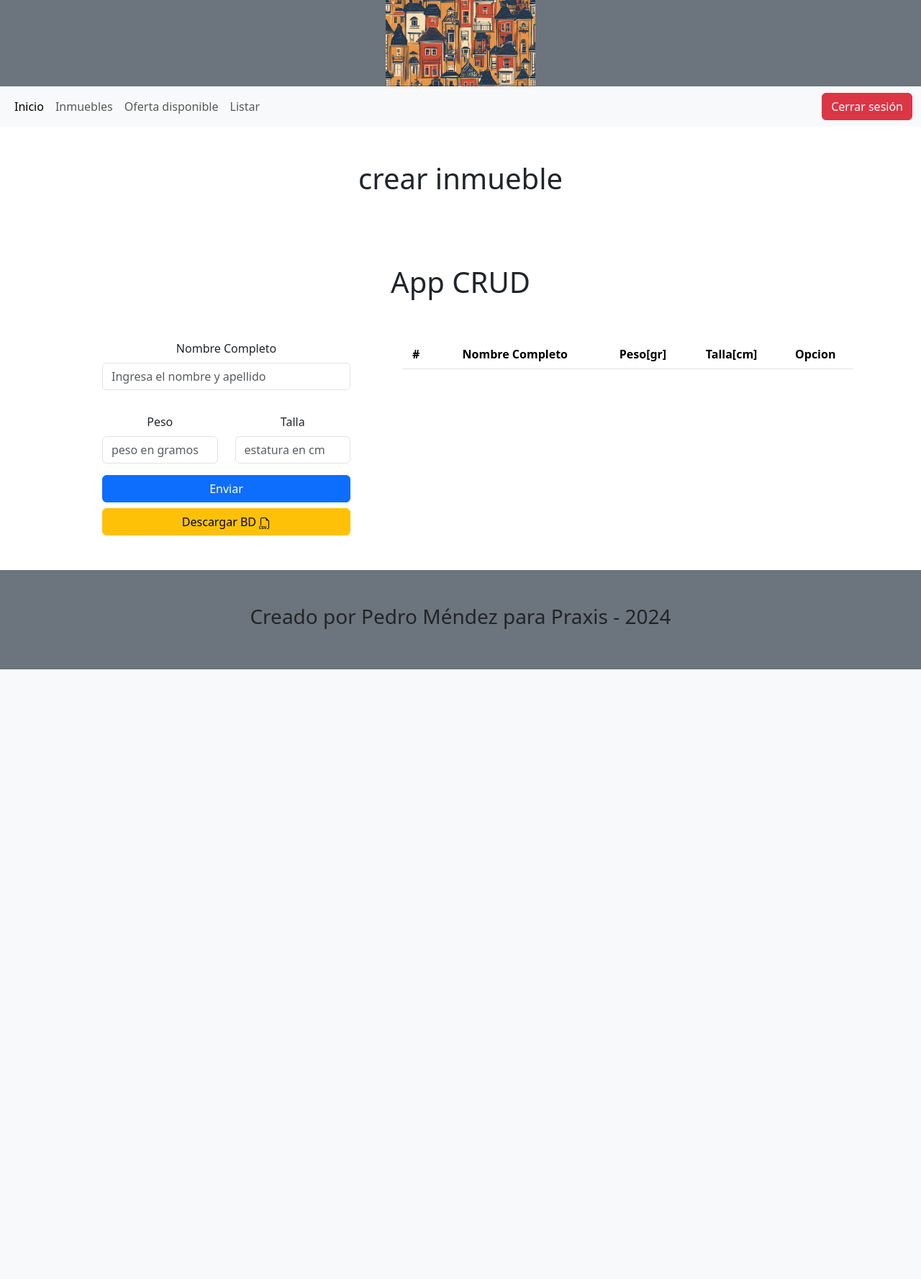
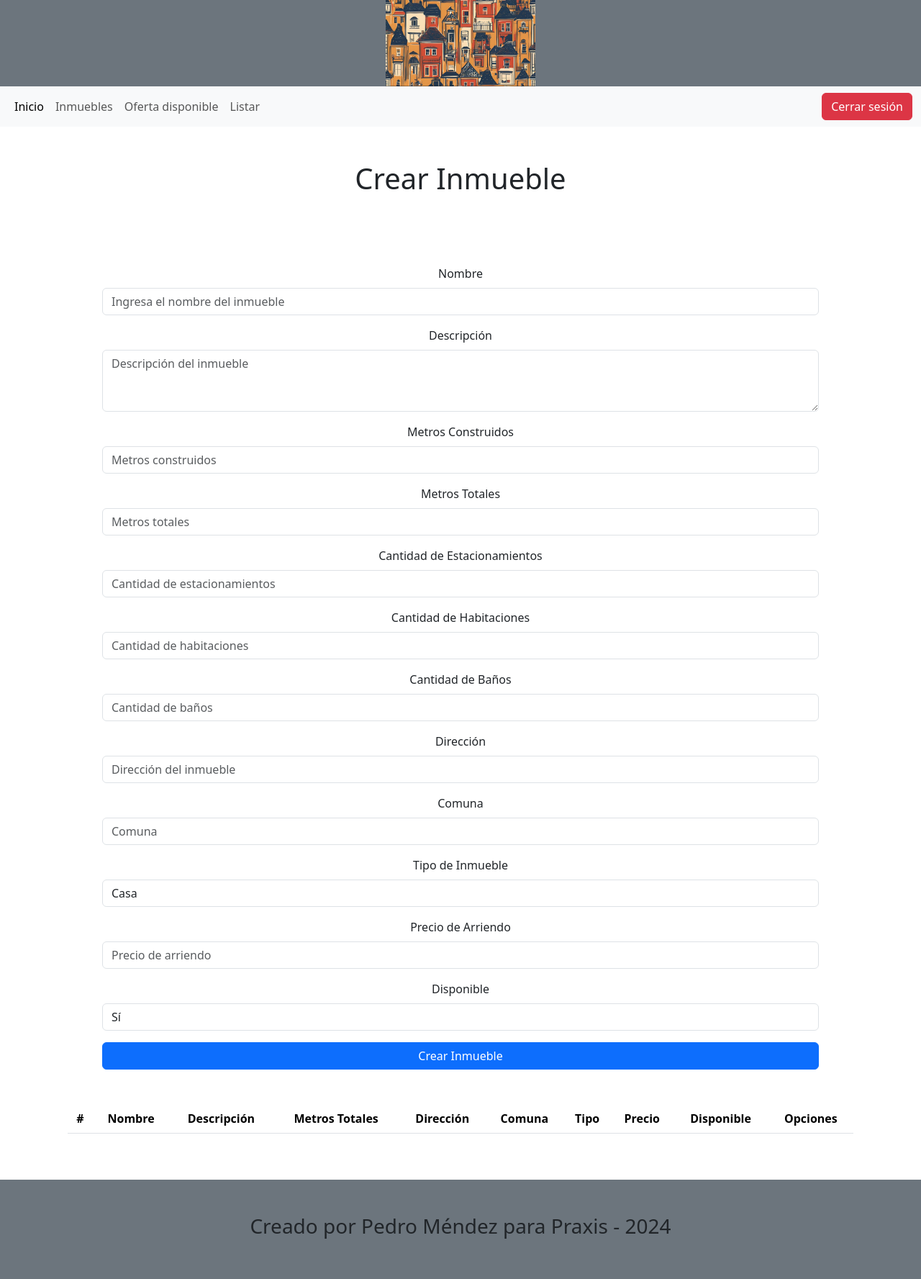
Before and after one commit to MendezPedro/prueba7, a Django app: page /crear_inmueble in a window 1280 px wide. Shown: the whole page at 72% size. Before the commit the page ends 930 px from the top, so only its background shows below. Run offline with Django 5.2, Linux system fonts and the light colour scheme; the visitor is signed in with stand-in values (Sample User, id 1); data that the repository does not hold is empty.

Commit message:
add real funtions

```diff
--- a/m7_python/templates/crear_inmueble.html
+++ b/m7_python/templates/crear_inmueble.html
@@ -3,64 +3,108 @@
 {% block content %}
 
 
-    <h1 class="my-5 text-center">crear inmueble</h1>
+    <h1 class="my-5 text-center">Crear Inmueble</h1>
     <div class="container">
-        <h1 class="py-5 text-center"> App CRUD</h1>
         <div class="row">
-            <div class="col-5">
+            <div class="my-5">
                 <form action="" method="post" class="px-5 text-center">
                     {% csrf_token %}
                     <div class="mb-3">
-                        <label for="exampleFormControlInput1" class="form-label">Nombre Completo</label>
-                        <input type="text" class="form-control" id="exampleFormControlInput1" name="nombre_completo" placeholder="Ingresa el nombre y apellido " required>
+                        <label for="nombre" class="form-label">Nombre</label>
+                        <input type="text" class="form-control" id="nombre" name="nombre" placeholder="Ingresa el nombre del inmueble" required>
                     </div>
-                    <div class="row pt-3">
-                        <div class="col-6">
                     <div class="mb-3">
-                                <label for="exampleFormControlInput1" class="form-label">Peso</label>
-                                <input type="number" class="form-control" name="peso" id="exampleFormControlInput1" placeholder="peso en gramos" required>
+                        <label for="descripcion" class="form-label">Descripción</label>
+                        <textarea class="form-control" id="descripcion" name="descripcion" rows="3" placeholder="Descripción del inmueble" required></textarea>
                     </div>
+                    <div class="mb-3">
+                        <label for="m2_construidos" class="form-label">Metros Construidos</label>
+                        <input type="number" step="0.01" class="form-control" id="m2_construidos" name="m2_construidos" placeholder="Metros construidos" required>
                     </div>
-                        <div class="col-6">
                     <div class="mb-3">
-                                <label for="exampleFormControlInput1" class="form-label">Talla</label>
-                                <input type="number" class="form-control" name="talla" id="exampleFormControlInput1" placeholder="estatura en cm" required>
+                        <label for="m2_totales" class="form-label">Metros Totales</label>
+                        <input type="number" step="0.01" class="form-control" id="m2_totales" name="m2_totales" placeholder="Metros totales" required>
                     </div>
+                    <div class="mb-3">
+                        <label for="cantidad_estacionamientos" class="form-label">Cantidad de Estacionamientos</label>
+                        <input type="number" class="form-control" id="cantidad_estacionamientos" name="cantidad_estacionamientos" placeholder="Cantidad de estacionamientos" required>
                     </div>
+                    <div class="mb-3">
+                        <label for="cantidad_habitaciones" class="form-label">Cantidad de Habitaciones</label>
+                        <input type="number" class="form-control" id="cantidad_habitaciones" name="cantidad_habitaciones" placeholder="Cantidad de habitaciones" required>
                     </div>
-                    <button type="submit" class="btn btn-primary col-12">Enviar</button>
-                    <a href="descargar_bd" class="btn btn-warning col-12 mt-2">Descargar BD
-                        <svg xmlns="http://www.w3.org/2000/svg" width="16" height="16" fill="currentColor" class="bi bi-filetype-csv" viewBox="0 0 16 16">
-                            <path fill-rule="evenodd" d="M14 4.5V14a2 2 0 0 1-2 2h-1v-1h1a1 1 0 0 0 1-1V4.5h-2A1.5 1.5 0 0 1 9.5 3V1H4a1 1 0 0 0-1 1v9H2V2a2 2 0 0 1 2-2h5.5zM3.517 14.841a1.13 1.13 0 0 0 .401.823q.195.162.478.252.284.091.665.091.507 0 .859-.158.354-.158.539-.44.187-.284.187-.656 0-.336-.134-.56a1 1 0 0 0-.375-.357 2 2 0 0 0-.566-.21l-.621-.144a1 1 0 0 1-.404-.176.37.37 0 0 1-.144-.299q0-.234.185-.384.188-.152.512-.152.214 0 .37.068a.6.6 0 0 1 .246.181.56.56 0 0 1 .12.258h.75a1.1 1.1 0 0 0-.2-.566 1.2 1.2 0 0 0-.5-.41 1.8 1.8 0 0 0-.78-.152q-.439 0-.776.15-.337.149-.527.421-.19.273-.19.639 0 .302.122.524.124.223.352.367.228.143.539.213l.618.144q.31.073.463.193a.39.39 0 0 1 .152.326.5.5 0 0 1-.085.29.56.56 0 0 1-.255.193q-.167.07-.413.07-.175 0-.32-.04a.8.8 0 0 1-.248-.115.58.58 0 0 1-.255-.384zM.806 13.693q0-.373.102-.633a.87.87 0 0 1 .302-.399.8.8 0 0 1 .475-.137q.225 0 .398.097a.7.7 0 0 1 .272.26.85.85 0 0 1 .12.381h.765v-.072a1.33 1.33 0 0 0-.466-.964 1.4 1.4 0 0 0-.489-.272 1.8 1.8 0 0 0-.606-.097q-.534 0-.911.223-.375.222-.572.632-.195.41-.196.979v.498q0 .568.193.976.197.407.572.626.375.217.914.217.439 0 .785-.164t.55-.454a1.27 1.27 0 0 0 .226-.674v-.076h-.764a.8.8 0 0 1-.118.363.7.7 0 0 1-.272.25.9.9 0 0 1-.401.087.85.85 0 0 1-.478-.132.83.83 0 0 1-.299-.392 1.7 1.7 0 0 1-.102-.627zm8.239 2.238h-.953l-1.338-3.999h.917l.896 3.138h.038l.888-3.138h.879z"/>
-                        </svg>
-                    </a>
+                    <div class="mb-3">
+                        <label for="cantidad_banos" class="form-label">Cantidad de Baños</label>
+                        <input type="number" class="form-control" id="cantidad_banos" name="cantidad_banos" placeholder="Cantidad de baños" required>
+                    </div>
+                    <div class="mb-3">
+                        <label for="direccion" class="form-label">Dirección</label>
+                        <input type="text" class="form-control" id="direccion" name="direccion" placeholder="Dirección del inmueble" required>
+                    </div>
+                    <div class="mb-3">
+                        <label for="comuna" class="form-label">Comuna</label>
+                        <input type="text" class="form-control" id="comuna" name="comuna" placeholder="Comuna" required>
+                    </div>
+                    <div class="mb-3">
+                        <label for="tipo_inmueble" class="form-label">Tipo de Inmueble</label>
+                        <select class="form-control" id="tipo_inmueble" name="tipo_inmueble" required>
+                            <option value="casa">Casa</option>
+                            <option value="departamento">Departamento</option>
+                            <option value="parcela">Parcela</option>
+                        </select>
+                    </div>
+                    <div class="mb-3">
+                        <label for="precio_arriendo" class="form-label">Precio de Arriendo</label>
+                        <input type="number" class="form-control" id="precio_arriendo" name="precio_arriendo" placeholder="Precio de arriendo" required>
+                    </div>
+                    <div class="mb-3">
+                        <label for="disponible" class="form-label">Disponible</label>
+                        <select class="form-control" id="disponible" name="disponible" required>
+                            <option value="true">Sí</option>
+                            <option value="false">No</option>
+                        </select>
+                    </div>
+                    <button type="submit" class="btn btn-primary col-12">Crear Inmueble</button>
                 </form>
+
             </div>
-            <div class="col-7">
+            <div class="">
                 <table class="table">
                     <thead>
                         <tr>
                             <th scope="col">#</th>
-                        <th scope="col">Nombre Completo</th>
-                        <th scope="col">Peso[gr]</th>
-                        <th scope="col">Talla[cm]</th>
-                        <th scope="col">Opcion</th>
+                            <th scope="col">Nombre</th>
+                            <th scope="col">Descripción</th>
+
+                            <th scope="col">Metros Totales</th>
+
+                            <th scope="col">Dirección</th>
+                            <th scope="col">Comuna</th>
+                            <th scope="col">Tipo</th>
+                            <th scope="col">Precio</th>
+                            <th scope="col">Disponible</th>
+                            <th scope="col">Opciones</th>
                         </tr>
                     </thead>
                     <tbody>
                         {% for inmueble in inmuebles %}
                             <tr>
-                                <th>{{forloop.counter}}</th>
+                                <th>{{ forloop.counter }}</th>
                                 <td>{{ inmueble.nombre }}</td>
-                                <td>{{ inmueble.peso }}</td>
-                                <td>{{ inmueble.talla }}</td>
+                                <td>{{ inmueble.descripcion }}</td>
+                                <td>{{ inmueble.m2_totales }}</td>
+                                <td>{{ inmueble.direccion }}</td>
+                                <td>{{ inmueble.comuna }}</td>
+                                <td>{{ inmueble.get_tipo_inmueble_display }}</td>
+                                <td>${{ inmueble.precio_arriendo }}</td>
+                                <td>{{ inmueble.disponible|yesno:"Sí,No" }}</td>
                                 <td>
-                                    <a href="listar_inmueble/{{inmueble.id}}" class="btn btn-info">
+                                    <a href="{% url 'editar_inmueble' inmueble.id %}" class="btn btn-info">
                                         <svg xmlns="http://www.w3.org/2000/svg" width="16" height="16" fill="currentColor" class="bi bi-pencil" viewBox="0 0 16 16">
                                             <path d="M12.146.146a.5.5 0 0 1 .708 0l3 3a.5.5 0 0 1 0 .708l-10 10a.5.5 0 0 1-.168.11l-5 2a.5.5 0 0 1-.65-.65l2-5a.5.5 0 0 1 .11-.168zM11.207 2.5 13.5 4.793 14.793 3.5 12.5 1.207zm1.586 3L10.5 3.207 4 9.707V10h.5a.5.5 0 0 1 .5.5v.5h.5a.5.5 0 0 1 .5.5v.5h.293zm-9.761 5.175-.106.106-1.528 3.821 3.821-1.528.106-.106A.5.5 0 0 1 5 12.5V12h-.5a.5.5 0 0 1-.5-.5V11h-.5a.5.5 0 0 1-.468-.325"/>
                                         </svg>
                                     </a>
-                                    <a href="" class="btn btn-danger"  data-bs-toggle="modal" data-bs-target="#exampleModal{{forloop.counter}}">
+                                    <a href="#" class="btn btn-danger" data-bs-toggle="modal" data-bs-target="#exampleModal{{ forloop.counter }}">
                                         <svg xmlns="http://www.w3.org/2000/svg" width="16" height="16" fill="currentColor" class="bi bi-person-x" viewBox="0 0 16 16">
                                             <path d="M11 5a3 3 0 1 1-6 0 3 3 0 0 1 6 0M8 7a2 2 0 1 0 0-4 2 2 0 0 0 0 4m.256 7a4.5 4.5 0 0 1-.229-1.004H3c.001-.246.154-.986.832-1.664C4.484 10.68 5.711 10 8 10q.39 0 .74.025c.226-.341.496-.65.804-.918Q8.844 9.002 8 9c-5 0-6 3-6 4s1 1 1 1z"/>
                                             <path d="M12.5 16a3.5 3.5 0 1 0 0-7 3.5 3.5 0 0 0 0 7m-.646-4.854.646.647.646-.647a.5.5 0 0 1 .708.708l-.647.646.647.646a.5.5 0 0 1-.708.708l-.646-.647-.646.647a.5.5 0 0 1-.708-.708l.647-.646-.647-.646a.5.5 0 0 1 .708-.708"/>
@@ -70,19 +114,19 @@
                             </tr>
 
                             <!-- Modal -->
-                            <div class="modal fade" id="exampleModal{{forloop.counter}}" tabindex="-1" aria-labelledby="exampleModalLabel" aria-hidden="true">
+                            <div class="modal fade" id="exampleModal{{ forloop.counter }}" tabindex="-1" aria-labelledby="exampleModalLabel" aria-hidden="true">
                                 <div class="modal-dialog">
                                     <div class="modal-content">
                                         <div class="modal-header">
-                                    <h1 class="modal-title fs-5" id="exampleModalLabel">Estas seguro que deseas eliminar:</h1>
+                                            <h1 class="modal-title fs-5" id="exampleModalLabel">¿Estás seguro que deseas eliminar?</h1>
                                             <button type="button" class="btn-close" data-bs-dismiss="modal" aria-label="Close"></button>
                                         </div>
                                         <div class="modal-body">
-                                        <h5>{{inmueble.nombre_completo}}</h5>
+                                            <h5>{{ inmueble.nombre }}</h5>
                                         </div>
                                         <div class="modal-footer">
-                                    <button type="button" class="btn btn-secondary" data-bs-dismiss="modal">Close</button>
-                                    <a href="eliminar_datos/{{inmueble.id}}"><button type="button" class="btn btn-danger">Eliminar</button></a>
+                                            <button type="button" class="btn btn-secondary" data-bs-dismiss="modal">Cerrar</button>
+                                            <a href="{% url 'eliminar_inmueble' inmueble.id %}"><button type="button" class="btn btn-danger">Eliminar</button></a>
                                         </div>
                                     </div>
                                 </div>
@@ -91,6 +135,7 @@
                     </tbody>
                 </table>
             </div>
+
         </div>
     </div>
 {% endblock %}
--- a/m7_python/urls.py
+++ b/m7_python/urls.py
@@ -10,8 +10,18 @@ urlpatterns = [
     path('crear_user', views.crear_user, name='crear_user'),
     path('crear_inmueble', views.crear_inmueble, name='crear_inmueble'),
     path('editar_inmueble', views.editar_inmueble, name='editar_inmueble'),
-    path('listar_inmueble/<id>', views.listar_inmueble, name='listar_inmueble'),
+
+    # path('listar_inmueble/<id>', views.listar_inmueble, name='listar_inmueble'),
+    path('editar_inmueble/<id>/', views.listar_inmueble, name='editar_inmueble'),
+    # path('editar_inmueble/<id>/', views.editar_inmueble, name='editar_inmueble'),
+
+
     path('listar', views.listar, name='listar'),
     path('inmueble_comuna', views.inmueble_comuna, name='inmueble_comuna'),
 
+    path('fetch_data/<id>', views.fetch_data, name='fetch_data'),
+    path('eliminar_inmueble', views.eliminar_inmueble, name='eliminar_inmueble'),
+
+
+    path('eliminar_inmueble/<id>/', views.eliminar_inmueble, name='eliminar_inmueble'),
 ]
--- a/m7_python/views.py
+++ b/m7_python/views.py
@@ -1,6 +1,7 @@
 from django.shortcuts import render, redirect
 from django.contrib.auth.decorators import login_required
 from django.contrib.auth.models import User
+from django.http import JsonResponse
 from .models import Usuario, Comuna, Inmueble
 from .utilities import cleaned_data
 # Create your views here.
@@ -52,7 +53,7 @@ def actualizar_usuario(request):
 # Un usuario tipo arrendatario debe poder:
 # a. Listar las propiedades de diversas propiedades de una comuna específica.
 @login_required
-def inmueble_comuna(request):
+def inmueble_comuna2(request):
     user = request.user
     print(user)
     usuario = Usuario.objects.get(correo_electronico=user)
@@ -143,3 +144,37 @@ def aceptar_arrendatarios(request):
         disponible=False
     )
     return redirect('listar_inmuebles')
+
+
+
+
+
+
+def inmueble_comuna(request):
+    if request.method == 'POST':
+        inmueble_comuna = Inmueble.objects.all()
+        regiones = set()
+        for region in inmueble_comuna:
+            regiones.add(region.id)
+        regiones = Comuna.objects.filter(id__in=regiones).order_by('nombre_comuna')
+
+
+        region = request.POST['region']
+        region = Comuna.objects.get(id = region)
+        inmuebles = Inmueble.objects.filter(comuna=region).order_by('precio_arriendo')
+        return render(request, 'inmueble_comuna.html', {'regiones':regiones, 'inmuebles':inmuebles})
+
+    else:
+        inmueble_comuna = Inmueble.objects.all()
+        regiones = set()
+        for region in inmueble_comuna:
+            regiones.add(region.id)
+        print(regiones)
+        regiones = Comuna.objects.filter(id__in=regiones).order_by('nombre_comuna')
+        return render(request, 'inmueble_comuna.html', {'regiones':regiones})
+
+
+def fetch_data(request,id):
+    region = Comuna.objects.get(comunaid=id)
+    album = region.comuna_set.all()
+    return JsonResponse(list(album.values('title', 'albumid')), safe = False)
```
Also changed, not shown: m7_python/static/js/script.js (added, +13 -0 lines), m7_python/templates/inmueble_comuna.html (+48 -51 lines). Lines whose indentation alone changed are shown as unchanged.
